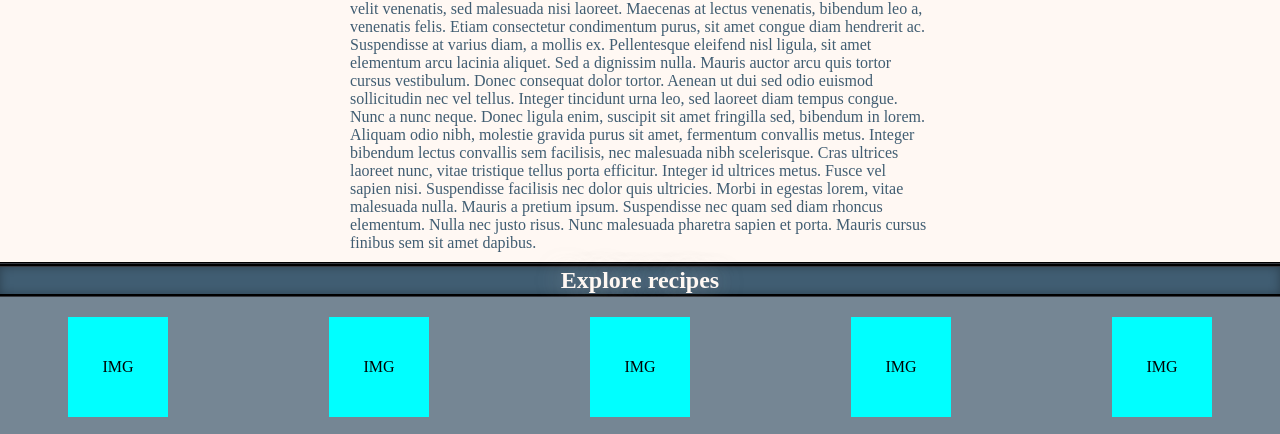
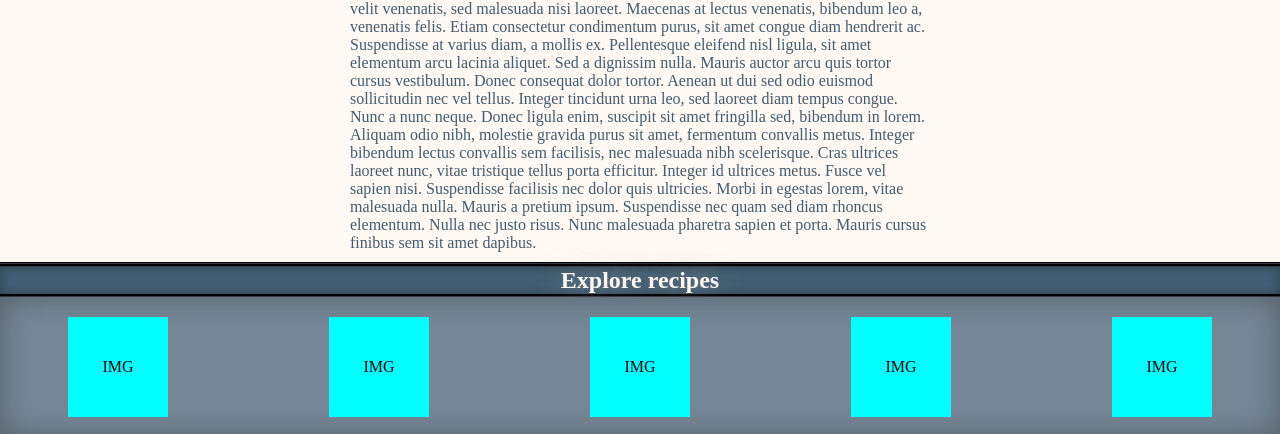
Before and after one commit to RGDC-coding/top-recipes, a plain HTML site: page index.html in a window 1280 px wide. Shown: the part 189-623 px from the top of the page. Drawn offline with Linux system fonts and the light colour scheme.

Commit message:
Add shadow to .explore .imgbox

```diff
--- a/styles.css
+++ b/styles.css
@@ -126,6 +126,7 @@ body{
 		padding-top: 19.920px;
 		padding-bottom: 19.920px;
 		background: #758694;
+		box-shadow: 0px 0px 30px 0px rgba(0,0,0,0.3) inset;
 	}
 
 	.explore .img {
```
